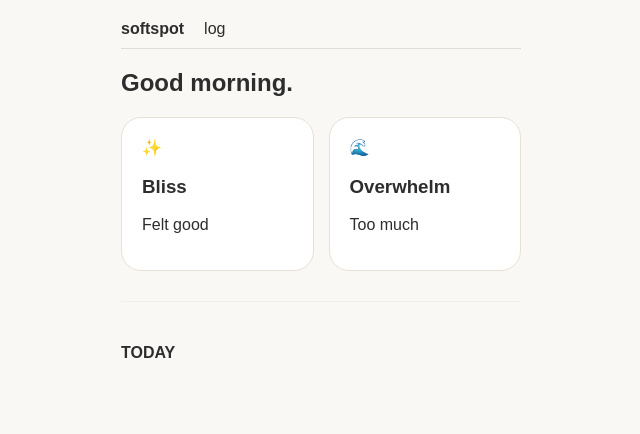
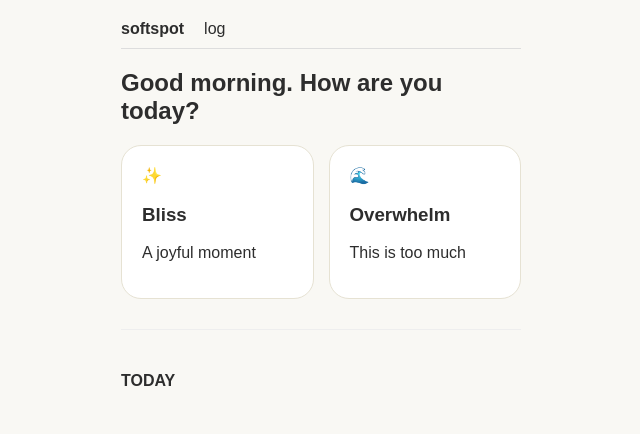
Before and after one commit to jenokam-cmyk/softspot, a plain HTML site: page index.html in a window 1280 px wide. Shown: the whole page, without its empty margins (319-959 px from the left). Drawn offline with Linux system fonts and the light colour scheme.

Commit message:
Add files via upload

```diff
--- a/index.html
+++ b/index.html
@@ -18,10 +18,10 @@
 <body>
     <div class="app">
         <nav><strong>soft<span>spot</span></strong> <span>log</span></nav>
-        <h2>Good morning.</h2>
+        <h2>Good morning. How are you today?</h2>
         <div class="mood-grid">
-            <div class="card" onclick="logMood('Bliss')">✨ <h3>Bliss</h3><p>Felt good</p></div>
-            <div class="card" onclick="logMood('Overwhelm')">🌊 <h3>Overwhelm</h3><p>Too much</p></div>
+            <div class="card" onclick="logMood('Bliss')">✨ <h3>Bliss</h3><p>A joyful moment</p></div>
+            <div class="card" onclick="logMood('Overwhelm')">🌊 <h3>Overwhelm</h3><p>This is too much</p></div>
         </div>
         <div class="history"><h4>TODAY</h4><div id="logs"></div></div>
     </div>
```
